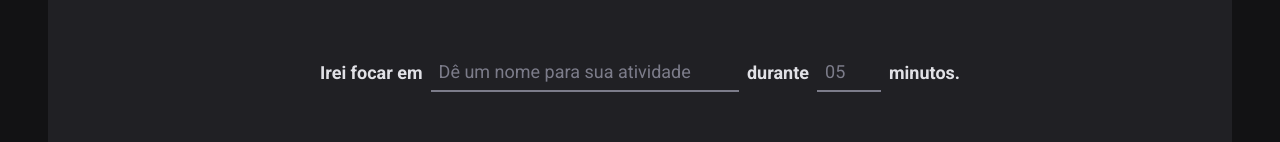
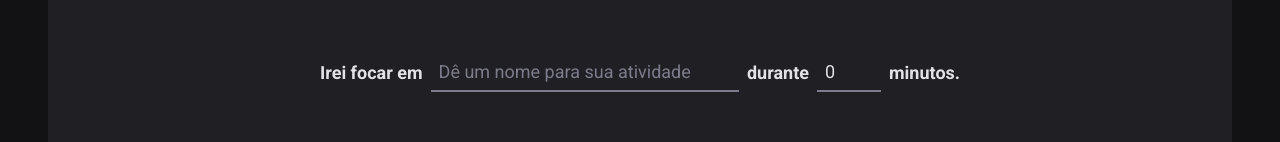
Before and after one commit to bchavs12/focus-time-app, a React (Vite) app: page / in a window 1280 px wide. Shown: the part 182-324 px from the top of the page. Built offline with nearby package versions, Linux system fonts and the light colour scheme.

Commit message:
forms: inputs validation w/zod

```diff
--- a/package.json
+++ b/package.json
@@ -10,12 +10,14 @@
     "preview": "vite preview"
   },
   "dependencies": {
+    "@hookform/resolvers": "^3.9.0",
     "phosphor-react": "^1.4.1",
     "react": "^18.3.1",
     "react-dom": "^18.3.1",
     "react-hook-form": "^7.52.1",
     "react-router-dom": "^6.24.1",
-    "styled-components": "^6.1.11"
+    "styled-components": "^6.1.11",
+    "zod": "^3.23.8"
   },
   "devDependencies": {
     "@types/react": "^18.3.3",
--- a/src/pages/Home/index.tsx
+++ b/src/pages/Home/index.tsx
@@ -1,14 +1,36 @@
 import { Play } from "phosphor-react";
 import { useForm } from "react-hook-form";
+import { zodResolver } from "@hookform/resolvers/zod";
+import * as zod from "zod";
 
 import * as component from "./styles";
 
+const newCycleFormValidationSchema = zod.object({
+  task: zod.string().min(1, "Informe a tarefa"),
+  minutesAmount: zod
+    .number()
+    .min(5, "O ciclo precisa ser de no mínimo 5 minutos.")
+    .max(60, "o ciclo precisa ser de no máximo 60 minutos."),
+});
+
+type NewCycleFormData = zod.infer<typeof newCycleFormValidationSchema>;
+
 export function Home() {
-  const { register, handleSubmit, watch } = useForm();
+  const { register, handleSubmit, watch, reset } = useForm<NewCycleFormData>({
+    resolver: zodResolver(newCycleFormValidationSchema),
+    defaultValues: {
+      task: "",
+      minutesAmount: 0,
+    },
+  });
 
-  function handleCreateNewCycle(data: any) {
+  function handleCreateNewCycle(data: NewCycleFormData) {
     console.log(data);
+
+    reset();
   }
+
+  // Ler documentação da api react-hook-form e oque cada metodo que estamos usando faz
 
   const task = watch("task");
   const isSubmitDisable = !task;
```
Also changed, not shown: 1 other file (tests, documents, lock files or other folders).
